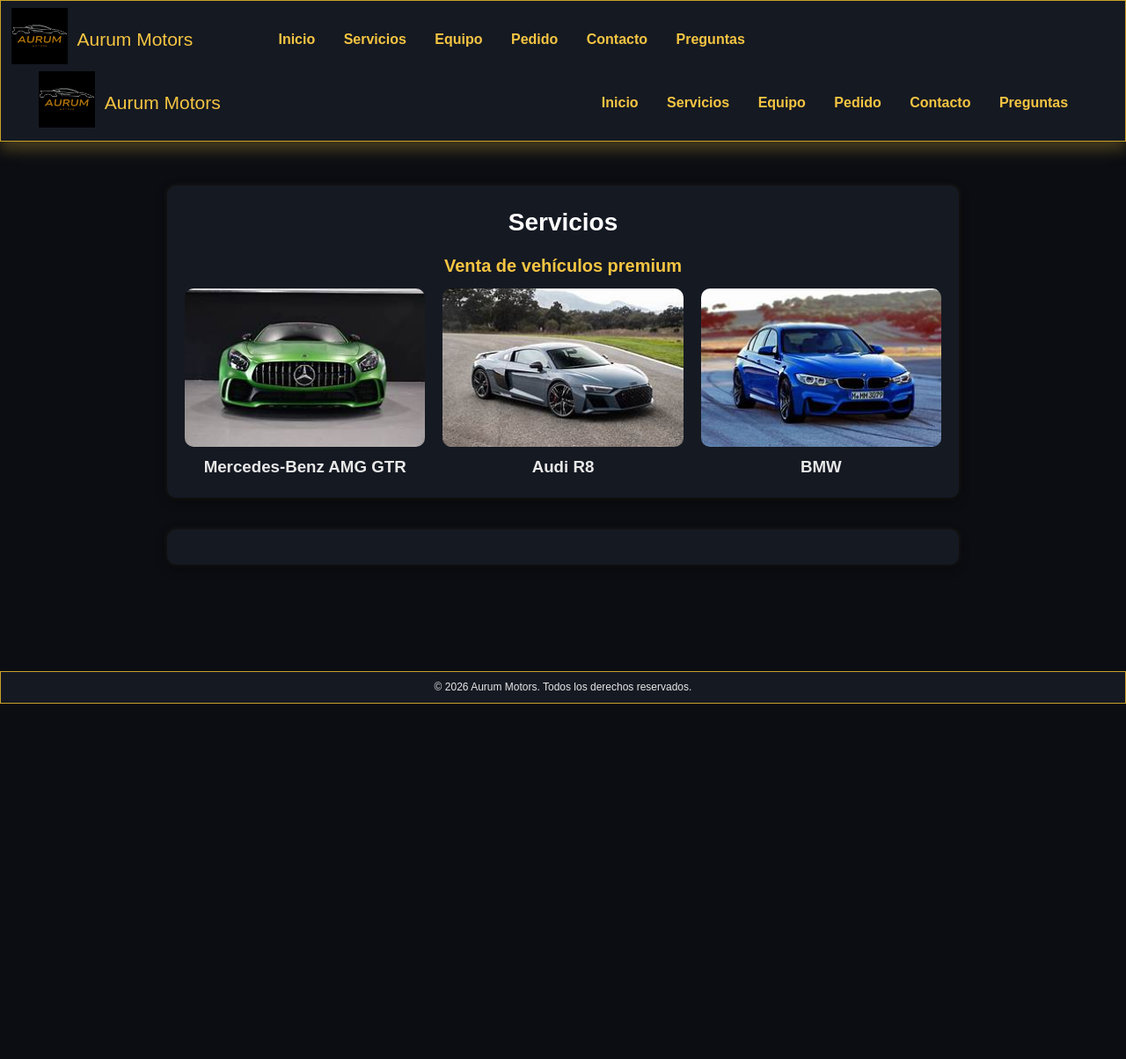
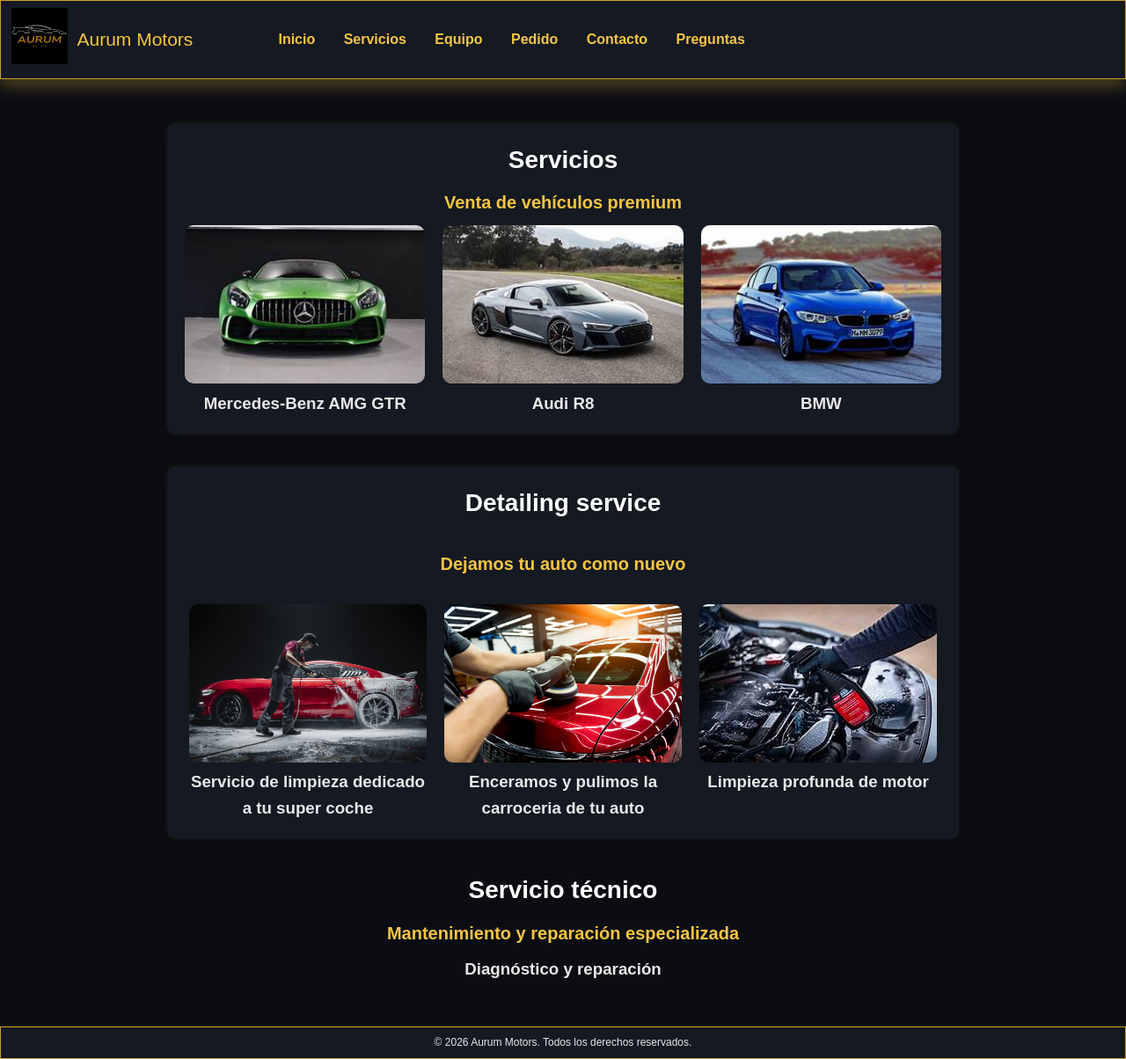
Before and after one commit to Santttaloisio/TP1-PROGRAMACION, a plain HTML site: page pages/servicios.html in a window 1280 px wide. Shown: the whole page at 88% size. Before the commit the page ends 800 px from the top, so only its background shows below. Drawn offline with Linux system fonts and the light colour scheme.

Commit message:
Agregue servicio DETAILING

```diff
--- a/css/style.css
+++ b/css/style.css
@@ -11,7 +11,6 @@
   --fuente-base: Arial, sans-serif;
 }
 
-/* ==== GENERAL ==== */
 * {
   margin: 0;
   padding: 0;
@@ -39,7 +38,6 @@
   padding: 20px;
   margin-bottom: 36px;
   border-radius: 10px;
-
   box-shadow:
     0 4px 12px rgba(0, 0, 0, 0.4),
     0 0 6px rgba(245, 197, 66, 0.1);
@@ -182,8 +180,6 @@
   background: var(--resalte);
 }
 
-/* ==== HEADER ==== */
-
 header {
   border-bottom: 1px solid var(--borde);
   box-shadow: 0 10px 15px rgba(245, 197, 66, 0.25);
@@ -195,6 +191,7 @@
   max-width: min(95%, 1400px);
   margin: 0 auto;
 }
+
 .logo-container {
   width: 49%;
   text-align: left;
@@ -242,6 +239,7 @@
 .seccion-contenido h2 {
   text-align: center;
 }
+
 .contenedor-servicios {
   display: flex;
   justify-content: center;
@@ -260,22 +258,61 @@
   border-radius: 10px;
 }
 
-.servicios-detailing h2 {
-    text-align: center;
-
+.servicios-detailing {
+  display: flex;
+  justify-content: center;
+  gap: 20px;
+  flex-wrap: wrap;
 }
 
-.detailing img {
+.servicios-detailing h1,
+.servicios-detailing h2 {
+  width: 100%;
+  text-align: center;
+}
+
+.servicios-detailing .Detailing {
+  text-align: center;
+  width: 270px;
+}
+
+.servicios-detailing .Detailing img {
   width: 100%;
   height: 180px;
   object-fit: cover;
   border-radius: 10px;
 }
 
-.detailing p {
+.servicios-detailing h3 {
   text-align: center;
 }
 
+.servicio-tecnico h1 {
+  text-align: center;
+  font-family: Arial, Helvetica, sans-serif;
+}
+
+.servicio-tecnico h2 {
+  text-align: center;
+}
+
+.servicio-tecnico {
+  display: flex;
+  flex-direction: column;
+  align-items: center;
+}
+
+.servicio-tecnico .servicio {
+  text-align: center;
+  width: 300px;
+}
+
+.servicio-tecnico .servicio img {
+  width: 100%;
+  height: 180px;
+  object-fit: cover;
+  border-radius: 10px;
+}
 
 @media (max-width: 900px) {
   .bloque-logo img {
@@ -303,12 +340,7 @@
   .menu-principal a {
     margin: 4px;
   }
-  .menu-principal a {
-    margin: 4px;
 }
-}
-
-/* ==== INDEX PAGE ==== */
 
 .portada h1 {
   color: var(--texto-claro);
@@ -318,8 +350,6 @@
 .portada p {
   margin-bottom: 16px;
 }
-
-/* ==== CONTACTO-PEDIDO PAGE ==== */
 
 .seccion-formulario form {
   display: flex;
--- a/pages/servicios.html
+++ b/pages/servicios.html
@@ -24,22 +24,6 @@
             <a href="contacto.html">Contacto</a>
             <a href="faq.html">Preguntas</a>
         </nav>
-        <div class="header-container">
-            <div class="logo-container">
-                <div class="bloque-logo">
-                    <a href="../index.html"><img src="../assets/favicon/aurom-logo.png" alt="Logo Aurum Motors"></a>
-                </div>
-                <div class="nombre-sitio">Aurum Motors</div>
-            </div>
-            <nav class="menu-principal">
-                <a href="../index.html">Inicio</a>
-                <a href="servicios.html">Servicios</a>
-                <a href="equipo.html">Equipo</a>
-                <a href="pedido.html">Pedido</a>
-                <a href="contacto.html">Contacto</a>
-                <a href="faq.html">Preguntas</a>
-            </nav>
-        </div>
     </header>
 
     <main class="container">
@@ -68,8 +52,31 @@
         </section>
 
         <section class="servicios-detailing">
+            <h1>Detailing service</h1>
+            <h2>Dejamos tu auto como nuevo</h2>
 
+            <div class="Detailing">
+                <img src="/TP1-PROGRAMACION/assets/images/lavado1.jpg" alt="Detailing">
+                <h3>Servicio de limpieza dedicado a tu super coche</h3>
+            </div>
+            <div class="Detailing">
+                <img src="/TP1-PROGRAMACION/assets/images/EnceradoDetailing.jpg" alt="EnceradoDetailing">
+                <h3>Enceramos y pulimos la carroceria de tu auto</h3>
+            </div>
+            <div class="Detailing">
+                <img src="/TP1-PROGRAMACION/assets/images/limpieza-motor.jpg" alt="limpieza-motor">
+                <h3>Limpieza profunda de motor</h3>
+            </div>
         </section>
+
+        <div class="servicio-tecnico">
+            <h1>Servicio técnico</h1>
+            <h2>Mantenimiento y reparación especializada</h2>
+
+            <div class="servicio">
+                <h3>Diagnóstico y reparación</h3>
+            </div>
+        </div>
     </main>
 
     <footer>
```
Also changed, not shown: assets/images/EnceradoDetailing.jpg (added), assets/images/limpieza-motor.jpg (added). Lines whose indentation alone changed are shown as unchanged.
